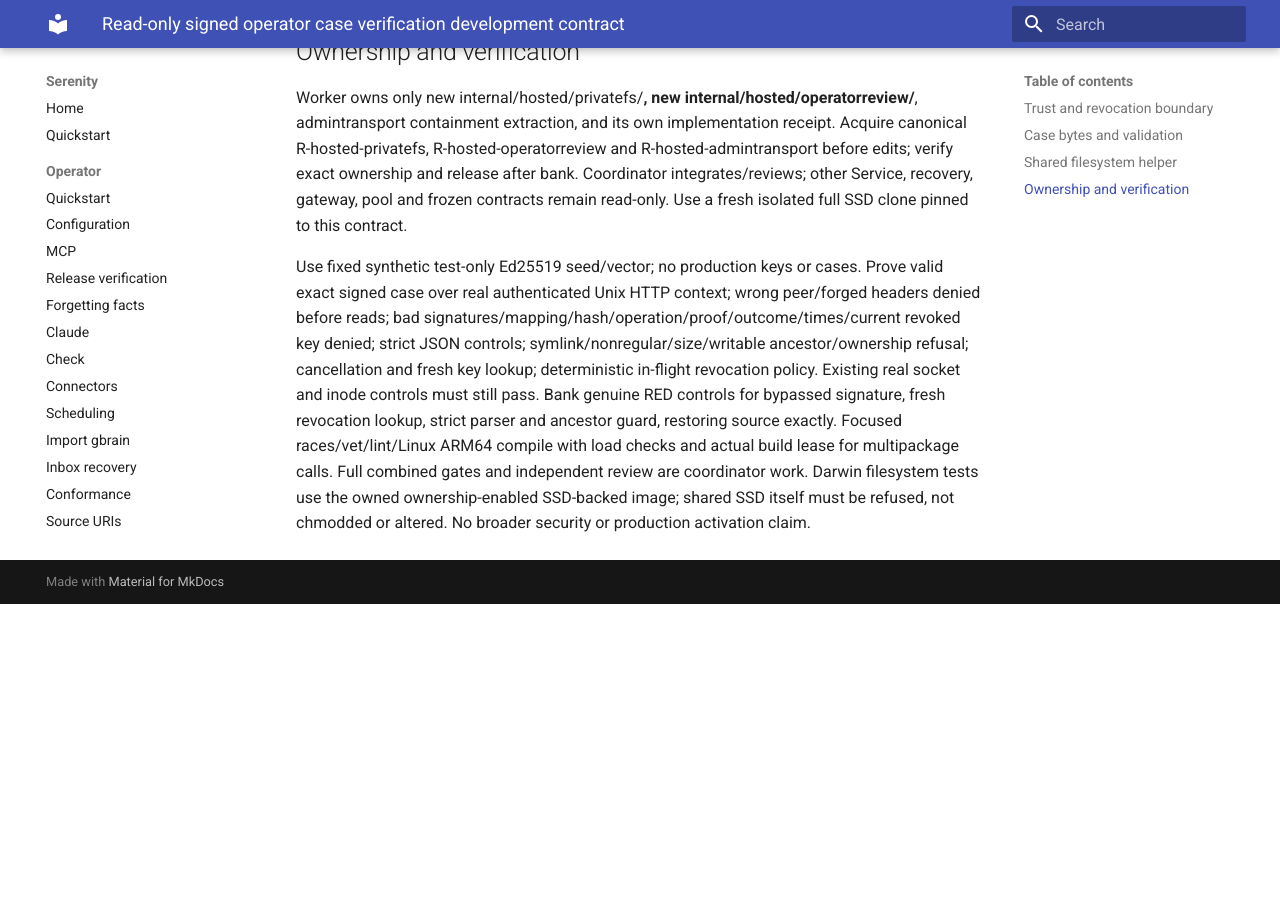
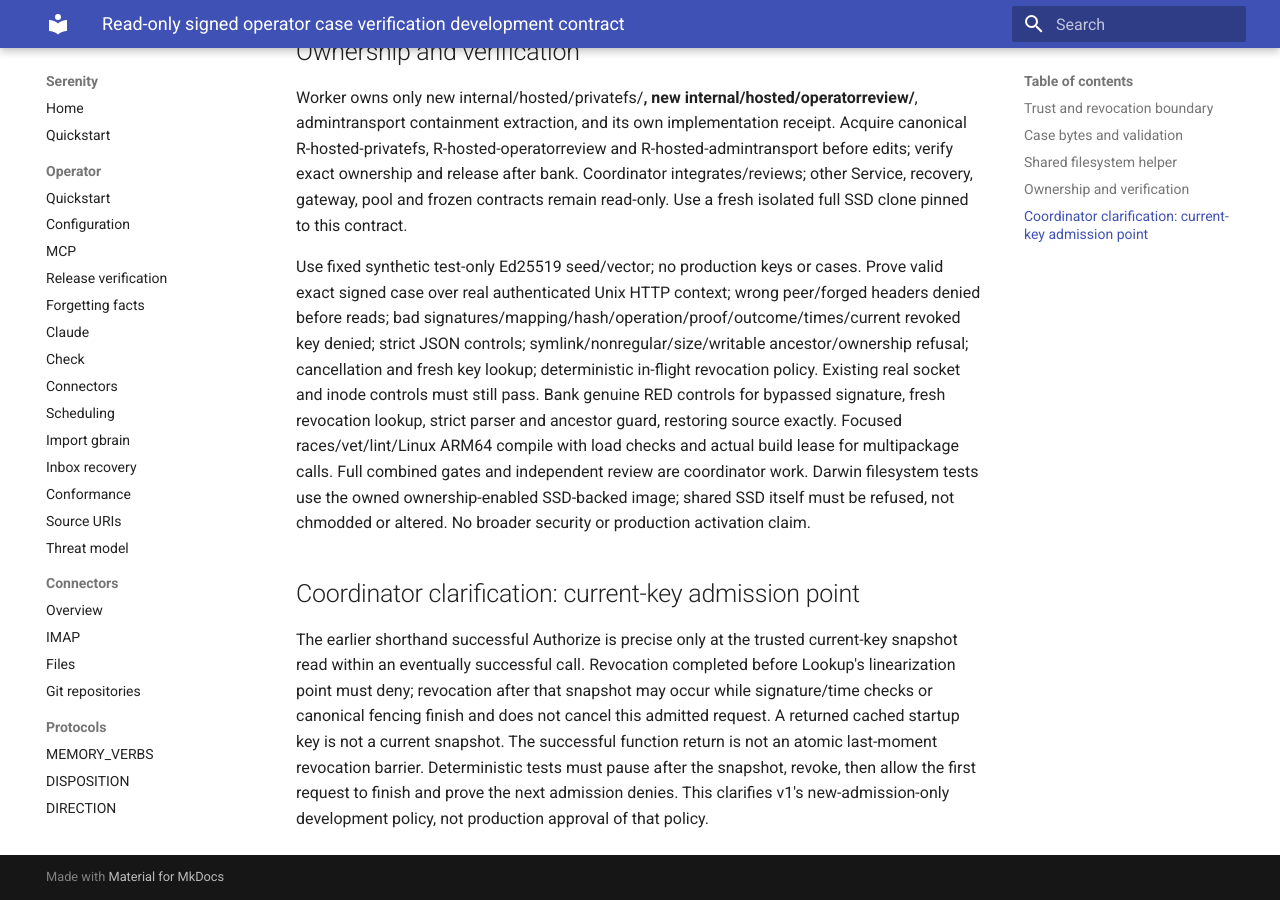
Before and after one commit to sirerun/serenity, an MkDocs documentation site: the page built from docs/plans/t23-44-signed-operator-case-development-contract-2026-10-01.md, in a window 1280 px wide and 900 px high, scrolled down 2193 px. Built offline with MkDocs 1.6.1 and Material for MkDocs 9.7.7, drawn with Linux system fonts in a browser that asks for light colours; before the commit the page ends 2797 px from its top, so only the background shows below that.

Commit message:
docs: clarify current-key admission snapshot boundary

```diff
--- a/docs/plans/t23-44-signed-operator-case-development-contract-2026-10-01.md
+++ b/docs/plans/t23-44-signed-operator-case-development-contract-2026-10-01.md
@@ -29,3 +29,7 @@
 Worker owns only new internal/hosted/privatefs/**, new internal/hosted/operatorreview/**, admintransport containment extraction, and its own implementation receipt. Acquire canonical R-hosted-privatefs, R-hosted-operatorreview and R-hosted-admintransport before edits; verify exact ownership and release after bank. Coordinator integrates/reviews; other Service, recovery, gateway, pool and frozen contracts remain read-only. Use a fresh isolated full SSD clone pinned to this contract.
 
 Use fixed synthetic test-only Ed25519 seed/vector; no production keys or cases. Prove valid exact signed case over real authenticated Unix HTTP context; wrong peer/forged headers denied before reads; bad signatures/mapping/hash/operation/proof/outcome/times/current revoked key denied; strict JSON controls; symlink/nonregular/size/writable ancestor/ownership refusal; cancellation and fresh key lookup; deterministic in-flight revocation policy. Existing real socket and inode controls must still pass. Bank genuine RED controls for bypassed signature, fresh revocation lookup, strict parser and ancestor guard, restoring source exactly. Focused races/vet/lint/Linux ARM64 compile with load checks and actual build lease for multipackage calls. Full combined gates and independent review are coordinator work. Darwin filesystem tests use the owned ownership-enabled SSD-backed image; shared SSD itself must be refused, not chmodded or altered. No broader security or production activation claim.
+
+## Coordinator clarification: current-key admission point
+
+The earlier shorthand successful Authorize is precise only at the trusted current-key snapshot read within an eventually successful call. Revocation completed before Lookup's linearization point must deny; revocation after that snapshot may occur while signature/time checks or canonical fencing finish and does not cancel this admitted request. A returned cached startup key is not a current snapshot. The successful function return is not an atomic last-moment revocation barrier. Deterministic tests must pause after the snapshot, revoke, then allow the first request to finish and prove the next admission denies. This clarifies v1's new-admission-only development policy, not production approval of that policy.
```
